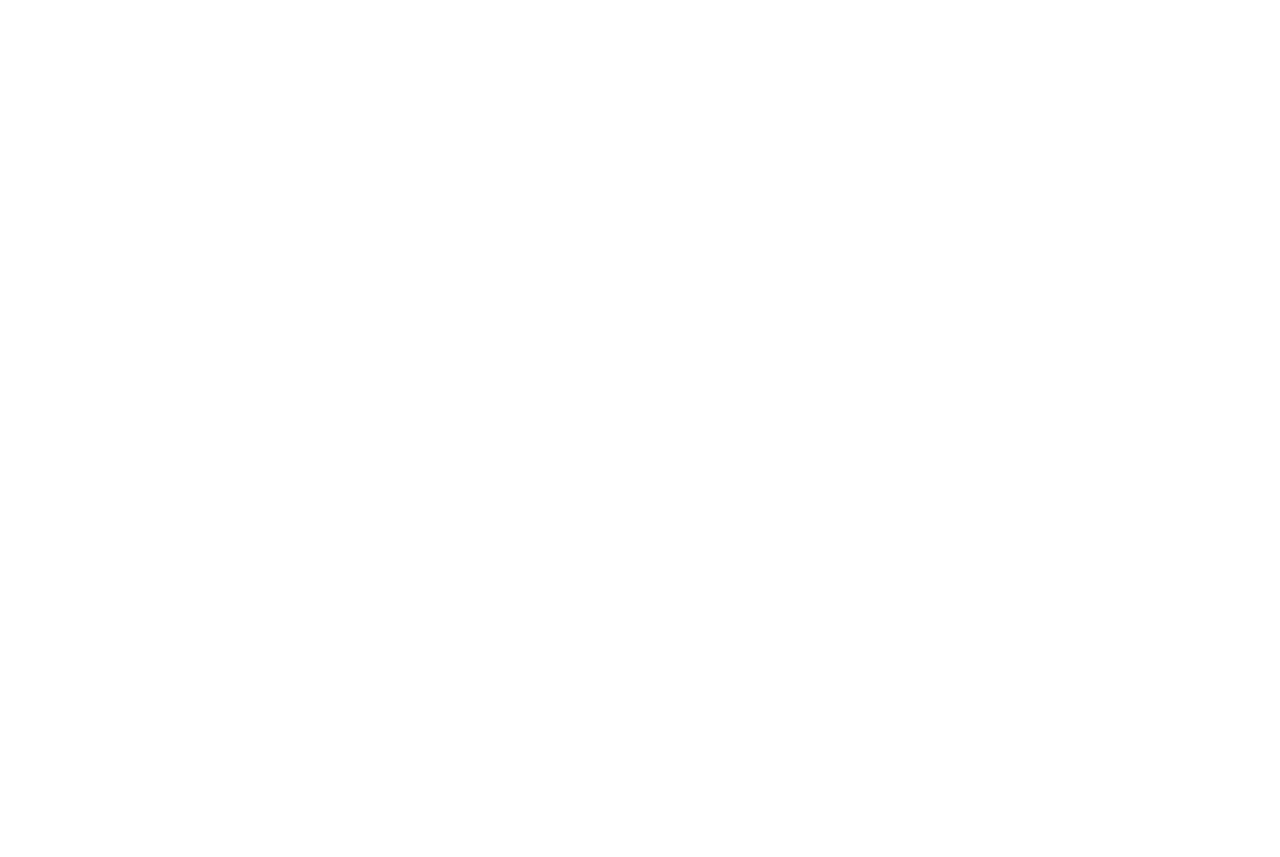
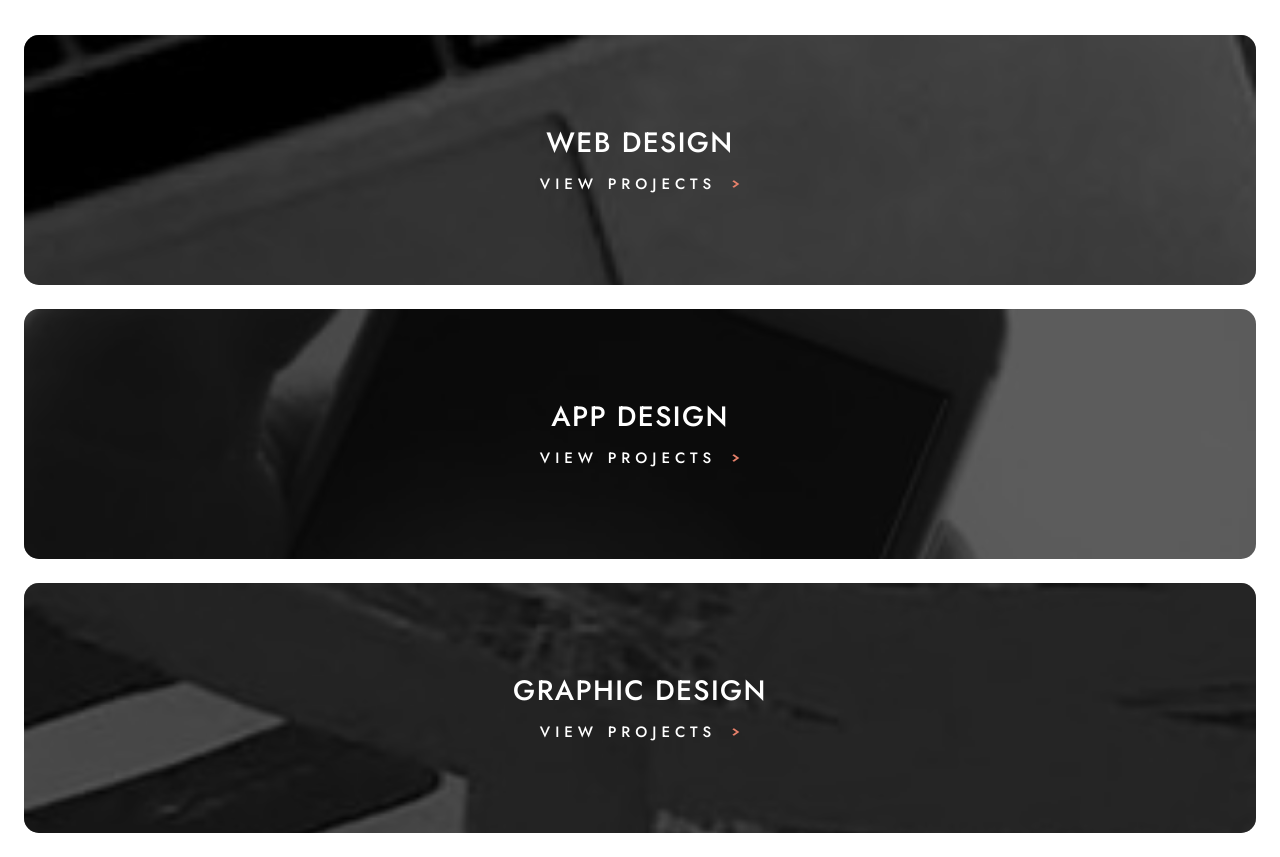
Before and after one commit to ackDeckard/multipage-nextjs13, a Next.js app: page / in a window 1280 px wide. Shown: the part 880-1737 px from the top of the page. Before the commit the page ends 955 px from the top, so only its background shows below. Built offline with nearby package versions, Linux system fonts and the light colour scheme.

Commit message:
Dark tiles section

```diff
--- a/app/page.tsx
+++ b/app/page.tsx
@@ -1,9 +1,11 @@
+import DarkTilesSection from "@/components/dark-tiles-section";
 import HeroSection from "@/components/hero-section";
 
 export default function Home() {
   return (
     <main className="flex min-h-screen flex-col  items-center bg-bgpatternleaf ">
       <HeroSection />
+      <DarkTilesSection />
     </main>
   );
 }
--- a/components/dark-tiles-section.tsx
+++ b/components/dark-tiles-section.tsx
@@ -3,20 +3,53 @@
 
 const images = [
   {
-    image: "/shared/",
+    title: "Web design",
+    backgroundImage: "/home/mobile/image-web-design.jpg",
+  },
+  {
+    title: "App design",
+    backgroundImage: "/home/mobile/image-app-design.jpg",
+  },
+  {
+    title: "Graphic design",
+    backgroundImage: "/home/mobile/image-graphic-design.jpg",
   },
 ];
 
 export default function DarkTilesSection() {
   return (
-    <section>
-      <article className="h-[250px] w-full">
-        <h2>Web design</h2>
-        <Link href="/projects">
-          View Projects
-          <Image src="/shared/desktop/icon-right-arrow.svg" alt="" />
-        </Link>
-      </article>
+    <section className="grid w-full place-items-center px-6">
+      {images.map((item) => (
+        <article
+          key={item.backgroundImage}
+          className={`relative mb-6  h-[250px] w-full gap-3 rounded-[15px] `}
+          style={{
+            backgroundSize: "cover",
+            backgroundRepeat: "no-repeat",
+            backgroundImage: `url(${item.backgroundImage})`,
+          }}
+        >
+          <div className="grid h-full w-full place-items-center gap-3 rounded-[15px] bg-black/60">
+            <h2 className="self-end text-[28px] font-medium uppercase leading-9 tracking-[1.4px] text-white">
+              {item.title}
+            </h2>
+
+            <Link
+              className="grid grid-flow-col grid-cols-[1fr_max-content] items-center gap-4 self-start text-[15px] font-medium uppercase tracking-[5px] text-white"
+              href="/projects"
+            >
+              View Projects
+              <Image
+                src="/shared/desktop/icon-right-arrow.svg"
+                alt=""
+                width={0}
+                height={0}
+                className="h-2 w-2"
+              />
+            </Link>
+          </div>
+        </article>
+      ))}
     </section>
   );
 }
--- a/components/hero-section.tsx
+++ b/components/hero-section.tsx
@@ -3,7 +3,7 @@
 
 export default function HeroSection() {
   return (
-    <section className="grid h-[843px] w-full  place-items-center overflow-hidden bg-customPeach bg-bgpatternsmallcircle text-center text-white md:max-w-[689px] md:rounded-[15px] lg:h-[640px] lg:w-[1111px] lg:max-w-none lg:grid-flow-col lg:grid-cols-[2fr_max-content]  lg:text-left">
+    <section className="mb-[120px] grid h-[843px]  w-full place-items-center overflow-hidden bg-customPeach bg-bgpatternsmallcircle text-center text-white md:max-w-[689px] md:rounded-[15px] lg:h-[640px] lg:w-[1111px] lg:max-w-none lg:grid-flow-col  lg:grid-cols-[2fr_max-content] lg:text-left">
       <div className="relative px-6 md:px-[58px] lg:px-0 lg:pl-[95px]">
         <h2 className=" lg:font pb-[14px] pt-20 text-center text-[32px] font-medium leading-9 md:text-[48px]  md:leading-[48px] lg:pt-0 lg:text-left">
           Award-winning custom designs and digital branding solutions
--- a/components/navigation-bar.tsx
+++ b/components/navigation-bar.tsx
@@ -45,8 +45,8 @@
 
       {/* MOBILE MENU */}
       {openMenu ? (
-        <div className="absolute  top-[104px] w-full">
-          <ul className=" grid  gap-8 bg-customBlack px-6 py-12 text-2xl uppercase text-white transition-all md:hidden">
+        <div className="absolute  top-[104px] z-50 w-full">
+          <ul className="   grid gap-8 bg-customBlack px-6 py-12 text-2xl uppercase text-white transition-all md:hidden">
             <li className="duration-500">Our company</li>
             <li className="duration-500">Locations</li>
             <li className="duration-500">Contact</li>
```
